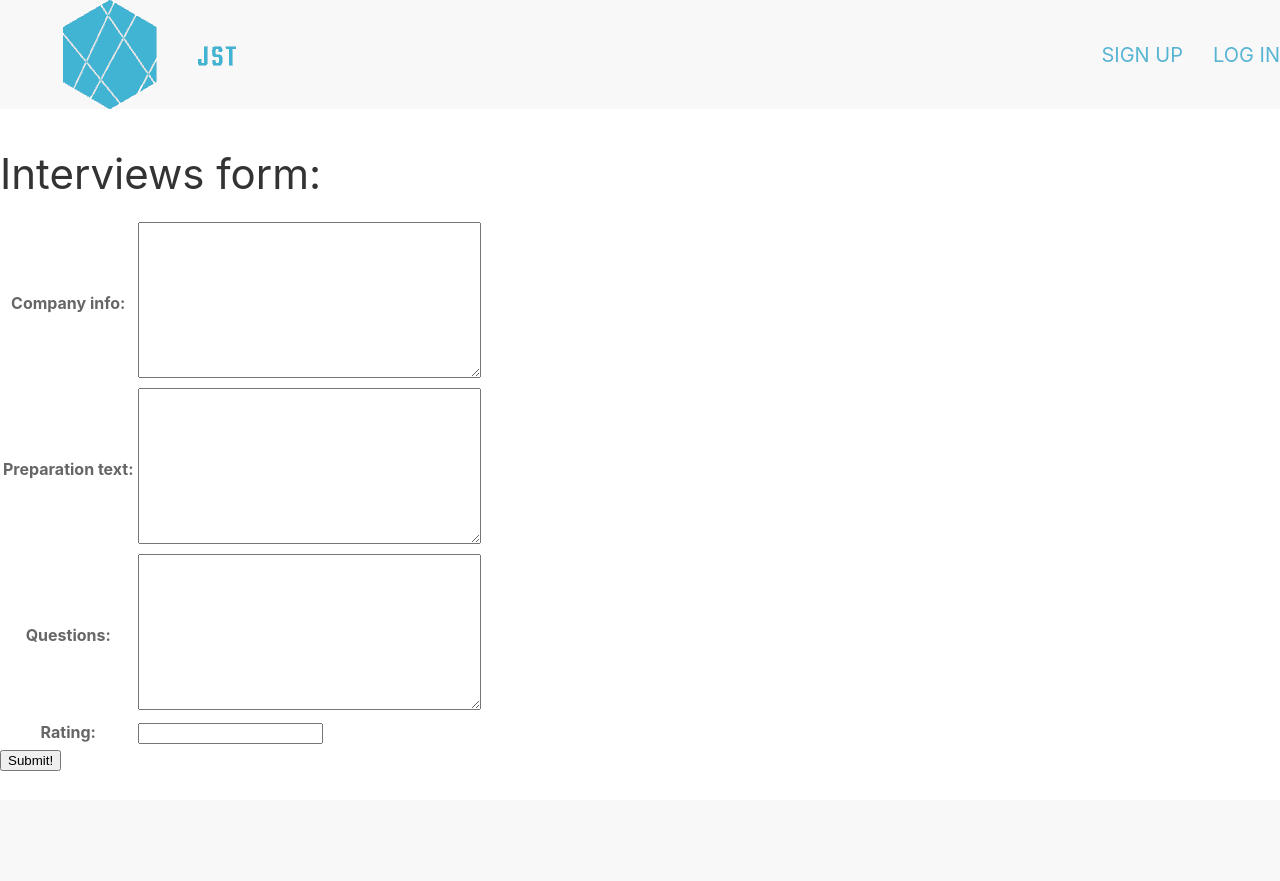
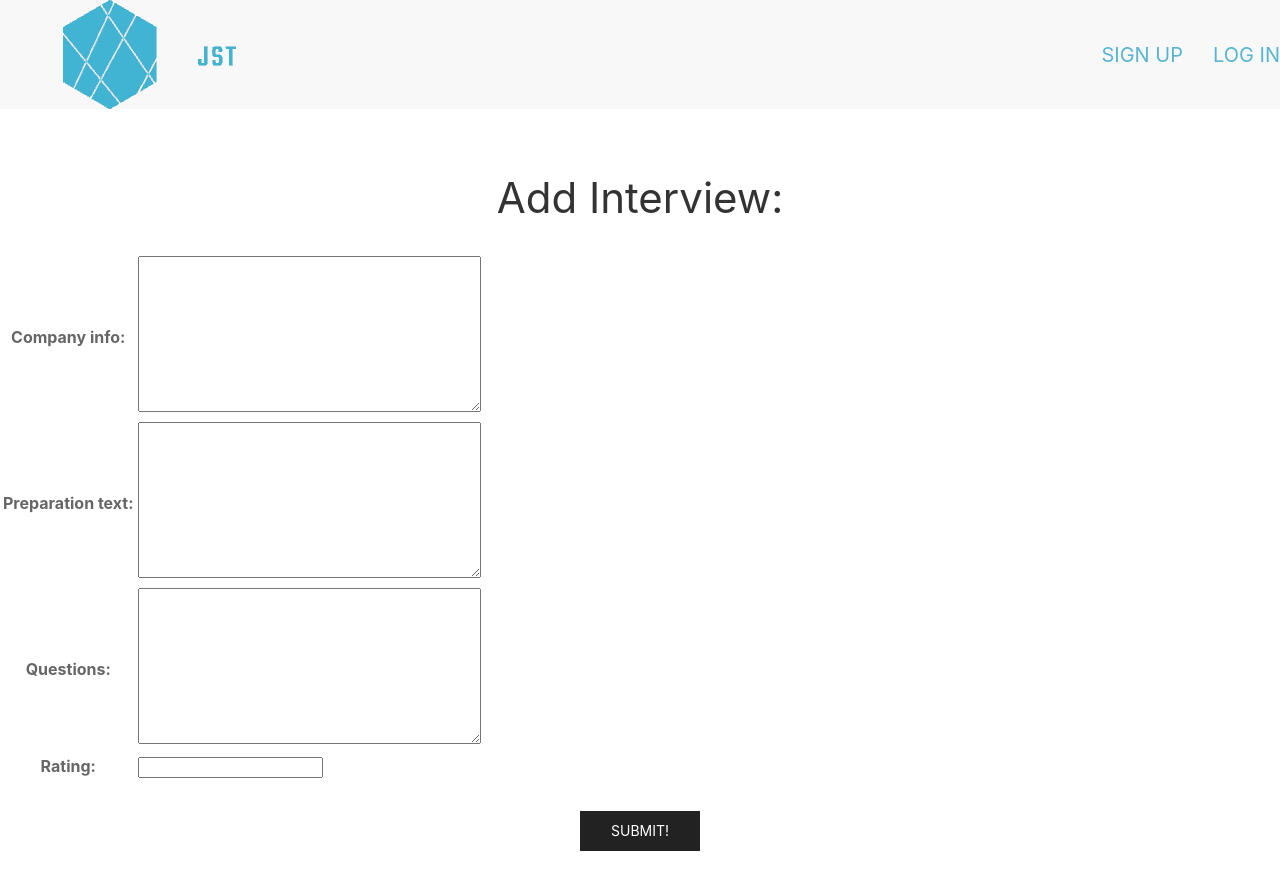
Before and after one commit to rperillo1/Job-Search-Tracker, a Django app: page /applications/1/interview/form/ in a window 1280 px wide. Before the commit the page ends 771 px from the top, so only its background shows below. Run offline with Django 3.2, Linux system fonts and the light colour scheme; some libraries are stand-ins or nearby versions.

Commit message:
style interview form/delete other interview form

```diff
--- a/main_app/templates/interviews/form.html
+++ b/main_app/templates/interviews/form.html
@@ -1,17 +1,24 @@
+
 {% extends 'base.html' %}
+
 {% block content %}
-
-<h1>Interviews form:</h1>
-
-<form action="{% url 'interview_create' application_id %}" method="post">
+  {% if object %}
+    <h1>Edit <span class="teal-text">{{object.name}}</span></h1>
+  {% else %}
+  <div class="uk-grid app-form">
+    <h1 class="uk-align-center">Add Interview:</h1>
+  </div>
+  {% endif %}
+  <!-- Leaving the action empty makes the form post to the same url used to display it -->
+  <form action="" method="post">
     <!-- Django requires the following for security purposes -->
     {% csrf_token %}
     <table>
       <!-- Render the inputs inside of <tr>s & <td>s -->
       {{ interview.as_table }}
     </table>
-    <input type="submit" value="Submit!" class="btn">
+
+    <input type="submit" value="Submit!" class="uk-button uk-button-secondary uk-align-center">
   </form>
 
-
 {% endblock %}
--- a/main_app/templates/main_app/application_form.html
+++ b/main_app/templates/main_app/application_form.html
@@ -16,6 +16,7 @@
       <!-- Render the inputs inside of <tr>s & <td>s -->
       {{ form.as_table }}
     </table>
+
     <input type="submit" value="Submit!" class="uk-button uk-button-secondary uk-align-center">
   </form>
 
```
Also changed, not shown: main_app/templates/main_app/interview_form.html (deleted, +0 -20 lines).
